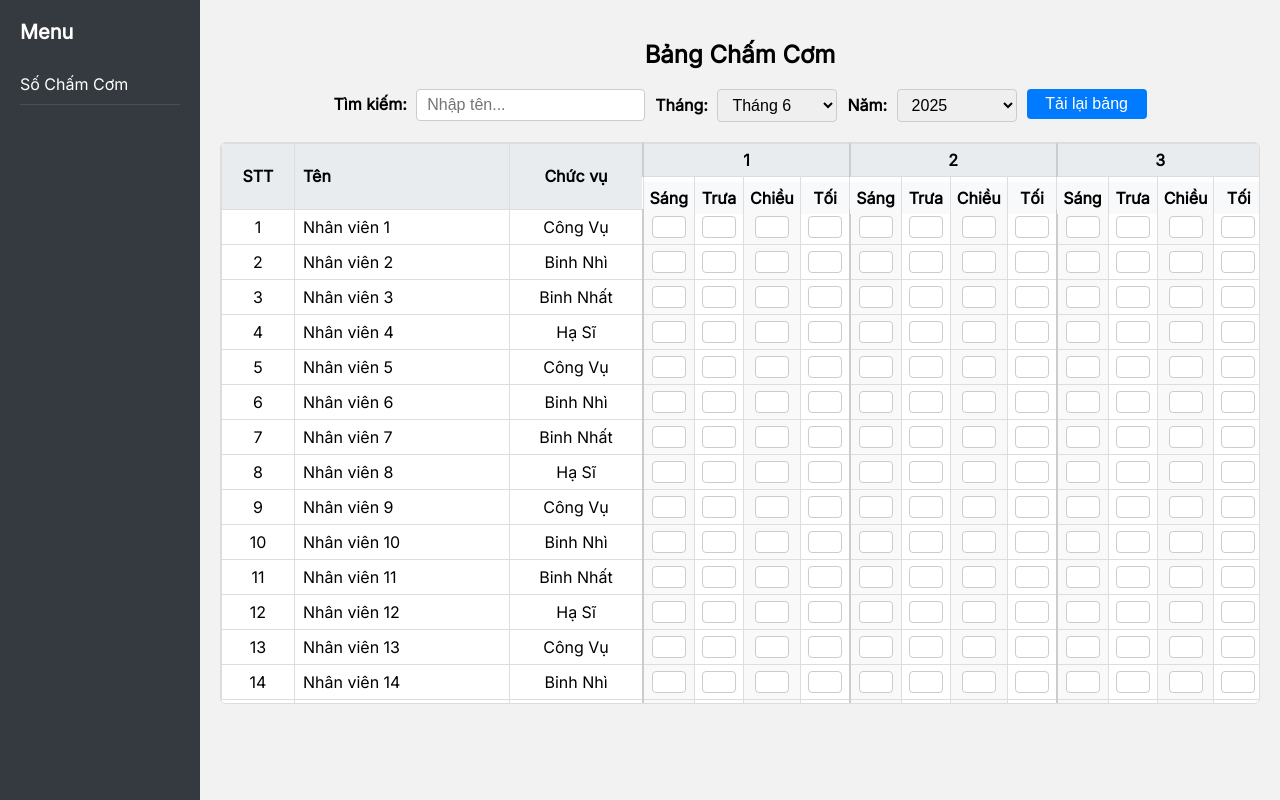
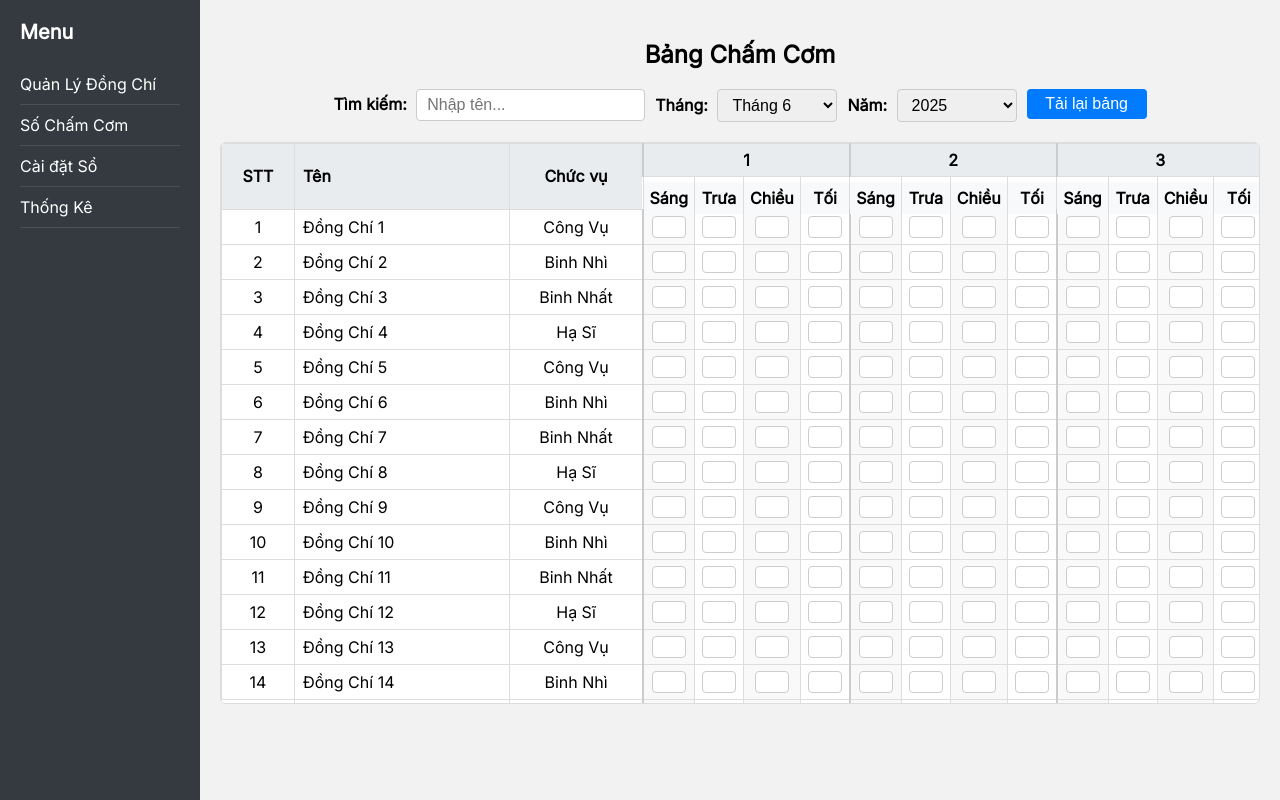
Before and after one commit to Long7032/soChamCom, a plain HTML site: page index.html in a window 1280 px wide. Drawn offline with Linux system fonts and the light colour scheme.

Commit message:
Update index.html

```diff
--- a/index.html
+++ b/index.html
@@ -4,7 +4,7 @@
 <head>
     <meta charset="UTF-8" />
     <meta name="viewport" content="width=device-width, initial-scale=1.0" />
-    <title>Bảng Chấm Công</title>
+    <title>Sổ chấm cơm</title>
     <link href="https://fonts.googleapis.com/css2?family=Inter&display=swap" rel="stylesheet" />
     <style>
         body {
@@ -211,7 +211,10 @@
     <div class="sidebar">
         <h3>Menu</h3>
         <ul>
+            <li>Quản Lý Đồng Chí</li>
             <li>Số Chấm Cơm</li>
+            <li>Cài đặt Sổ</li>
+            <li>Thống Kê</li>
         </ul>
     </div>
 
@@ -247,7 +250,7 @@
     <script>
         const employees = Array.from({ length: 20 }, (_, i) => ({
             stt: i + 1,
-            name: `Nhân viên ${i + 1}`,
+            name: `Đồng Chí ${i + 1}`,
             position: ['Công Vụ', 'Binh Nhì', 'Binh Nhất', 'Hạ Sĩ'][i % 4]
         }));
 
```
